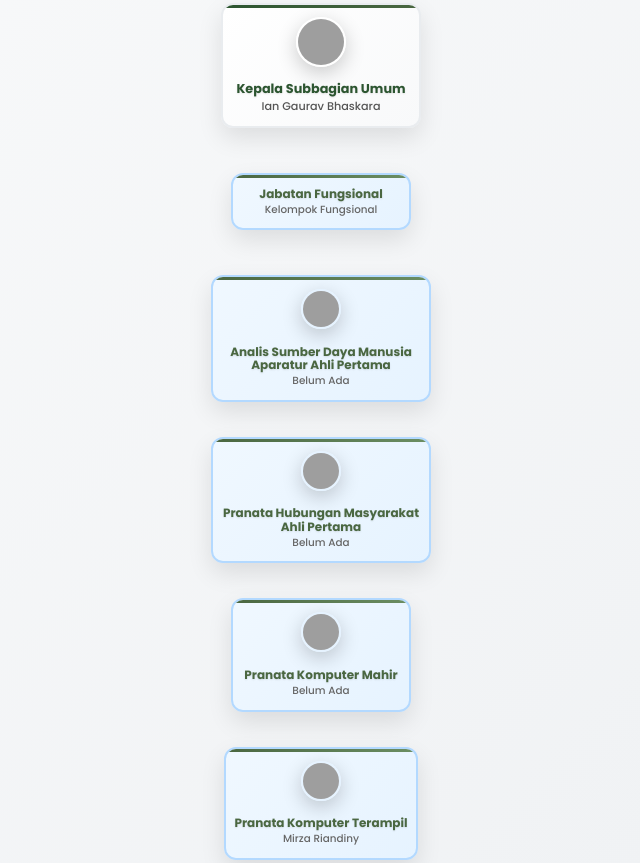
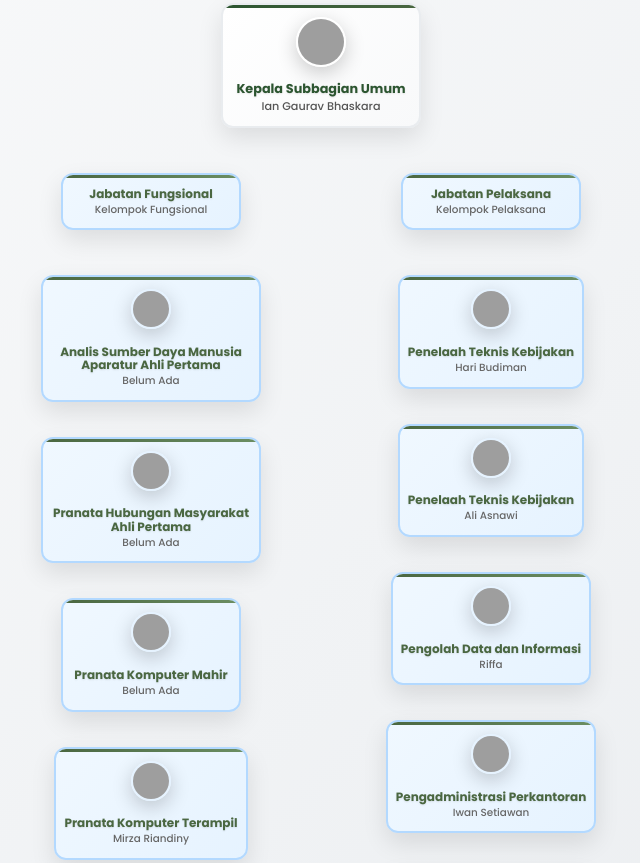
Before and after one commit to SubbagumumDKPUSBabel/web, a website: page profil.html in a window 1280 px wide. Shown: the part 2428-3291 px from the top of the page, without its empty margins (319-959 px from the left). Drawn offline with Linux system fonts and the light colour scheme; grey boxes are pictures that could not be loaded.

Commit message:
Add files via upload

```diff
--- a/profil.html
+++ b/profil.html
@@ -185,7 +185,7 @@
             box-shadow: 0 10px 25px rgba(44, 85, 48, 0.3);
         }
 
-        /* Custom Organization Chart Styles for Vertical Layout */
+        /* Custom Organization Chart Styles for Mixed Layout */
         .org-chart {
             overflow-x: visible;
             padding: 20px 15px;
@@ -201,7 +201,20 @@
             justify-content: center;
         }
 
+        /* Level 2 - Horizontal layout for functional and operational groups */
         .org-chart ul ul {
+            display: flex;
+            flex-direction: row;
+            align-items: flex-start;
+            gap: 40px;
+            margin-top: 20px;
+            padding-left: 0;
+            justify-content: center;
+            flex-wrap: wrap;
+        }
+
+        /* Level 3 - Vertical layout for individual positions */
+        .org-chart ul ul ul {
             display: flex;
             flex-direction: column;
             align-items: center;
@@ -218,6 +231,13 @@
             float: none;
             text-align: center;
             padding: 10px 0;
+        }
+
+        /* Level 2 list items - horizontal layout */
+        .org-chart ul ul > li {
+            flex: 0 1 auto;
+            width: auto;
+            min-width: 300px;
         }
 
         .org-chart li::before,
@@ -249,6 +269,17 @@
 
             .vision-mission {
                 grid-template-columns: 1fr;
+            }
+
+            /* Mobile responsive for org chart */
+            .org-chart ul ul {
+                flex-direction: column;
+                gap: 20px;
+            }
+
+            .org-chart ul ul > li {
+                width: 100%;
+                min-width: 100%;
             }
 
             .org-card {
```
